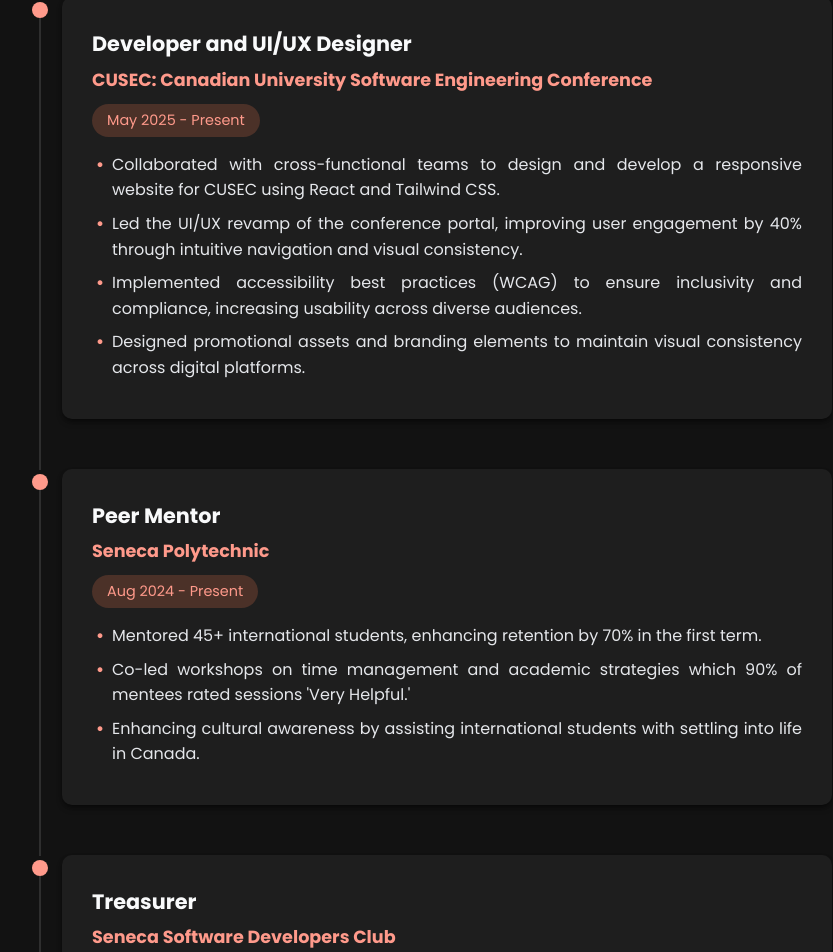
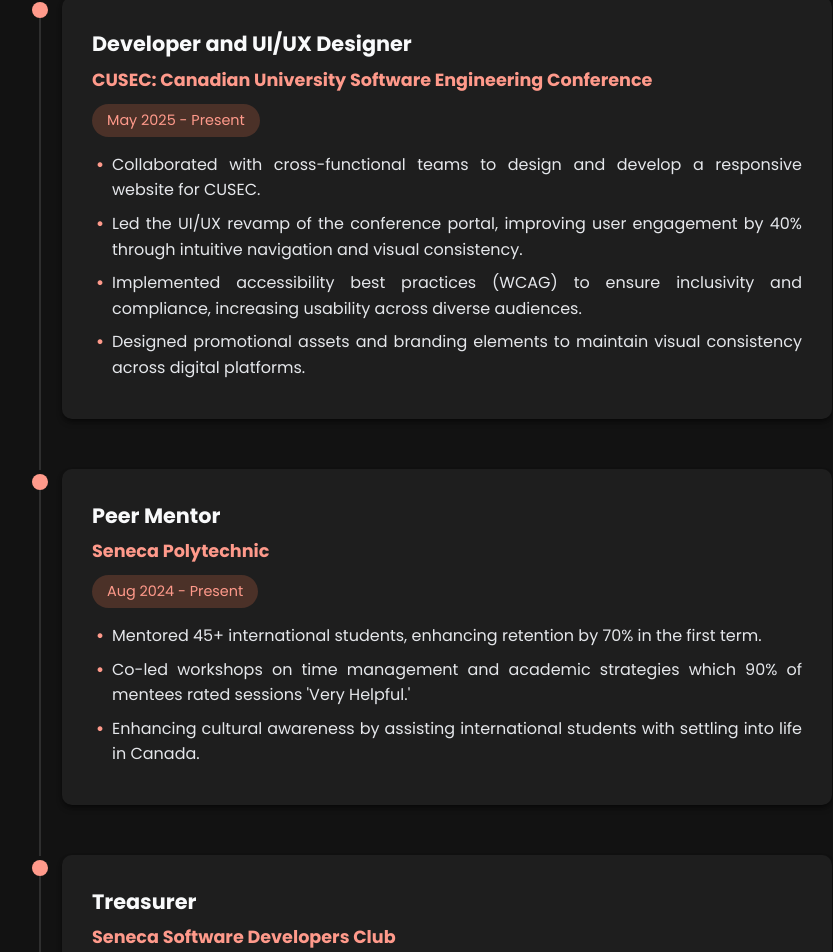
Before and after one commit to angelshinh1/portfolio, a React (Create React App) app: page / in a window 1280 px wide. Shown: the part 3277-4229 px from the top of the page, without its empty margins (208-1041 px from the left). Built offline with nearby package versions, Linux system fonts and the light colour scheme.

Commit message:
updated section

```diff
--- a/src/App.js
+++ b/src/App.js
@@ -135,7 +135,7 @@
             company="CUSEC: Canadian University Software Engineering Conference"
             period="May 2025 - Present"
             points={[
-              "Collaborated with cross-functional teams to design and develop a responsive website for CUSEC using React and Tailwind CSS.",
+              "Collaborated with cross-functional teams to design and develop a responsive website for CUSEC.",
               "Led the UI/UX revamp of the conference portal, improving user engagement by 40% through intuitive navigation and visual consistency.",
               "Implemented accessibility best practices (WCAG) to ensure inclusivity and compliance, increasing usability across diverse audiences.",
               "Designed promotional assets and branding elements to maintain visual consistency across digital platforms."
```
